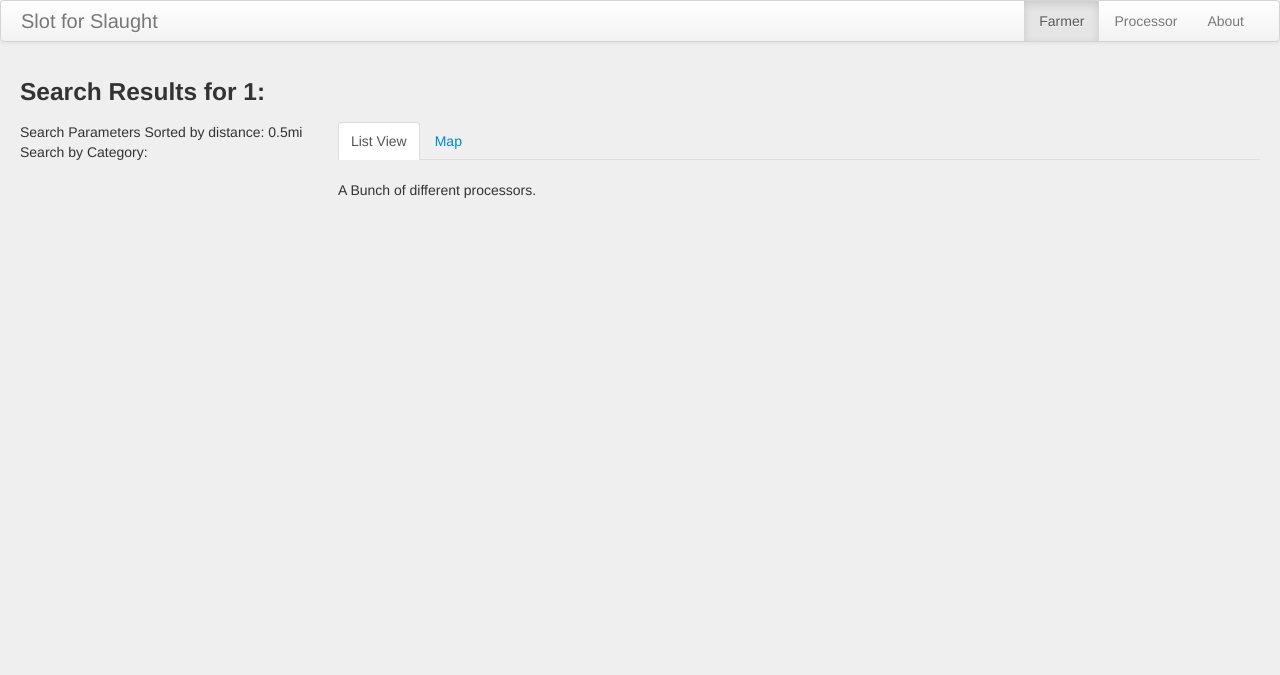
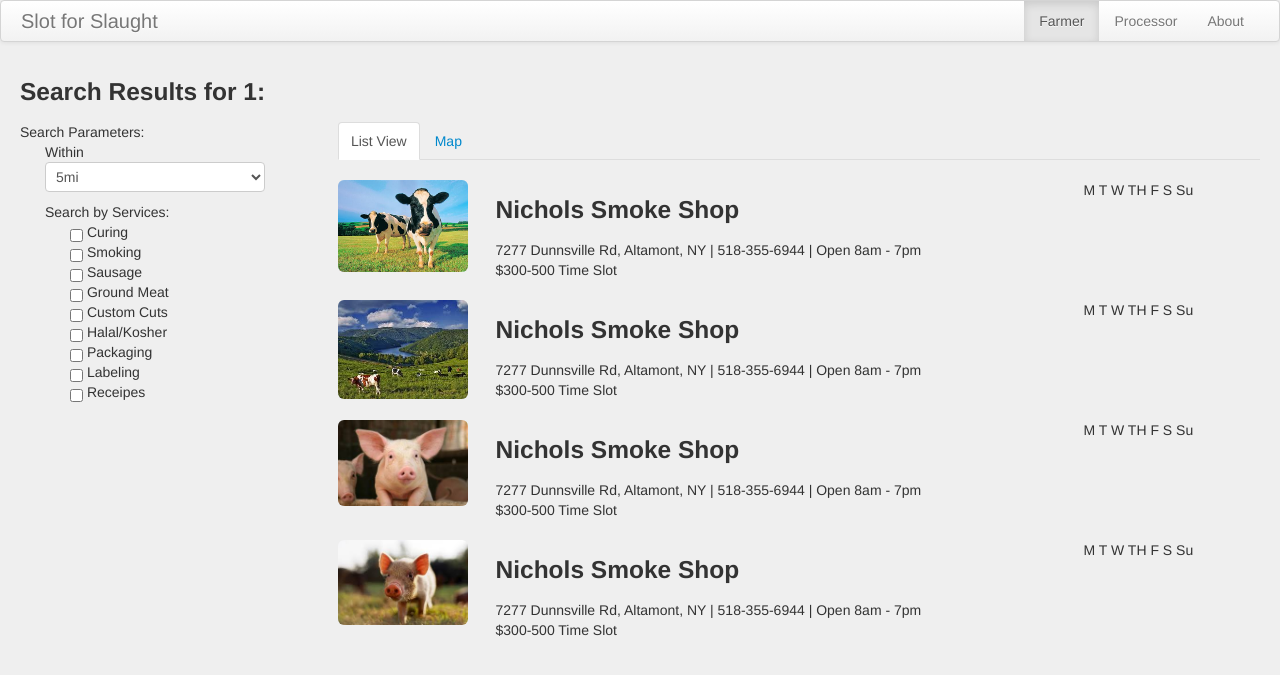
Before and after one commit to triplec1988/Hack----Meat, a Django app: page /u/processors/1/ in a window 1280 px wide. Shown: the top 675 px of the page. Run offline with Django 3.2, Linux system fonts and the light colour scheme; parts of the project's set-up code (start-up, migrations or seed data) failed here and were passed over; some libraries are stand-ins or nearby versions.

Commit message:
more tweaks

```diff
--- a/static/css/main.css
+++ b/static/css/main.css
@@ -31,3 +31,18 @@ html, body {
 .hero-unit {
 	background-color:white !important;
 }
+
+.processorServices {
+	list-style-type: none;
+}
+
+.processorImg {
+    float:left;
+    width:130px;
+    height:auto;
+}
+
+.processorListing {
+    margin-left:0 !important;
+    margin-bottom:20px;
+}
--- a/templates/account/processors.html
+++ b/templates/account/processors.html
@@ -24,9 +24,64 @@
 
 <div class="row-fluid">
 	<div class="span3">
-		Search Parameters
-		Sorted by distance: 0.5mi
-		Search by Category:
+		Search Parameters:
+		<ul class="processorServices">
+			<li>
+				Within
+				<select>
+					<option>
+						5mi
+					</option>
+					<option>
+						15mi
+					</option>
+					<option>
+						30mi
+					</option>
+				</select>
+			</li>
+			<li>
+				Search by Services:
+				<ul class="processorServices">
+					<li>
+						<input type="checkbox">
+			      		Curing
+			      	</li>
+			      	<li>
+			      		<input type="checkbox">
+						Smoking
+			      	</li>
+			      	<li>
+			      		<input type="checkbox">
+			      	Sausage
+			      	</li>
+			      	<li>
+			      		<input type="checkbox">
+			      	Ground Meat
+			      	</li>
+			      	<li>
+			      		<input type="checkbox">
+			      	Custom Cuts
+			      	</li>
+			      	<li>
+			      		<input type="checkbox">
+			      	Halal/Kosher
+			      	</li>
+			      	<li>
+			      		<input type="checkbox">
+			      	Packaging
+			      	</li>
+			      	<li>
+			      		<input type="checkbox">
+			      	Labeling
+			      	</li>
+			      	<li>
+			      		<input type="checkbox">
+			      	Receipes
+			      	</li>
+				</ul>
+			</li>
+		</ul>
 	</div>
 	<div class="span9">
 		<div class="tabbable"> <!-- Only required for left/right tabs -->
@@ -36,7 +91,93 @@
 		  </ul>
 			<div class="tab-content">
 			    <div class="tab-pane active" id="tab1">
-			    	A Bunch of different processors.
+			       	<div class="span12 processorListing">
+			    		<div class="span2">
+			    			<img class="img-rounded processorImg" src="{{STATIC_URL}}img/happycows.jpg" id="happycows"></img>
+			    		</div>
+
+			    		<div class="span10">
+			    			<div class="span9">
+				    			<h3>Nichols Smoke Shop</h3>
+					    		<div>
+						    		7277 Dunnsville Rd, Altamont, NY | 518-355-6944 | Open 8am - 7pm
+						    		<br>
+						    		$300-500
+						    		Time Slot
+						    	</div>
+						    </div>
+						    <div class="span3">
+						    	M T W TH F S Su
+							</div>
+			    		</div>
+			    	</div>
+
+			       	<div class="span12 processorListing">
+			    		<div class="span2">
+			    			<img class="img-rounded processorImg" src="{{STATIC_URL}}img/cow_lake.jpg" id="happycows"></img>
+			    		</div>
+
+			    		<div class="span10">
+			    			<div class="span9">
+				    			<h3>Nichols Smoke Shop</h3>
+					    		<div>
+						    		7277 Dunnsville Rd, Altamont, NY | 518-355-6944 | Open 8am - 7pm
+						    		<br>
+						    		$300-500
+						    		Time Slot
+						    	</div>
+						    </div>
+						    <div class="span3">
+						    	M T W TH F S Su
+							</div>
+			    		</div>
+			    	</div>
+
+			       	<div class="span12 processorListing">
+			    		<div class="span2">
+			    			<img class="img-rounded processorImg" src="{{STATIC_URL}}img/pigears.jpg" id="happycows"></img>
+			    		</div>
+
+			    		<div class="span10">
+			    			<div class="span9">
+				    			<h3>Nichols Smoke Shop</h3>
+					    		<div>
+						    		7277 Dunnsville Rd, Altamont, NY | 518-355-6944 | Open 8am - 7pm
+						    		<br>
+						    		$300-500
+						    		Time Slot
+						    	</div>
+						    </div>
+						    <div class="span3">
+						    	M T W TH F S Su
+							</div>
+			    		</div>
+			    	</div>
+
+			       	<div class="span12 processorListing">
+			    		<div class="span2">
+			    			<img class="img-rounded processorImg" src="{{STATIC_URL}}img/piglette.jpg" id="happycows"></img>
+			    		</div>
+
+			    		<div class="span10">
+			    			<div class="span9">
+				    			<h3>Nichols Smoke Shop</h3>
+					    		<div>
+						    		7277 Dunnsville Rd, Altamont, NY | 518-355-6944 | Open 8am - 7pm
+						    		<br>
+						    		$300-500
+						    		Time Slot
+						    	</div>
+						    </div>
+						    <div class="span3">
+						    	M T W TH F S Su
+							</div>
+			    		</div>
+			    	</div>
+
+
+
+
 			    </div>
 			    <div class="tab-pane" id="tab2">
 			    	<iframe width="640" height="480" frameborder="0" scrolling="no" marginheight="0" marginwidth="0" src="https://maps.google.com/maps?f=q&amp;source=s_q&amp;hl=en&amp;geocode=&amp;q=vermont&amp;aq=&amp;sll=44.281342,-72.437668&amp;sspn=0.064766,0.244102&amp;ie=UTF8&amp;hq=&amp;hnear=Vermont&amp;t=m&amp;ll=44.569192,-72.590446&amp;spn=0.1174,0.219727&amp;z=12&amp;output=embed"></iframe><br /><small><a href="https://maps.google.com/maps?f=q&amp;source=embed&amp;hl=en&amp;geocode=&amp;q=vermont&amp;aq=&amp;sll=44.281342,-72.437668&amp;sspn=0.064766,0.244102&amp;ie=UTF8&amp;hq=&amp;hnear=Vermont&amp;t=m&amp;ll=44.569192,-72.590446&amp;spn=0.1174,0.219727&amp;z=12" style="color:#0000FF;text-align:left">View Larger Map</a></small>
```
Also changed, not shown: templates/reservation/processor_reserve.html (+4 -3 lines).
